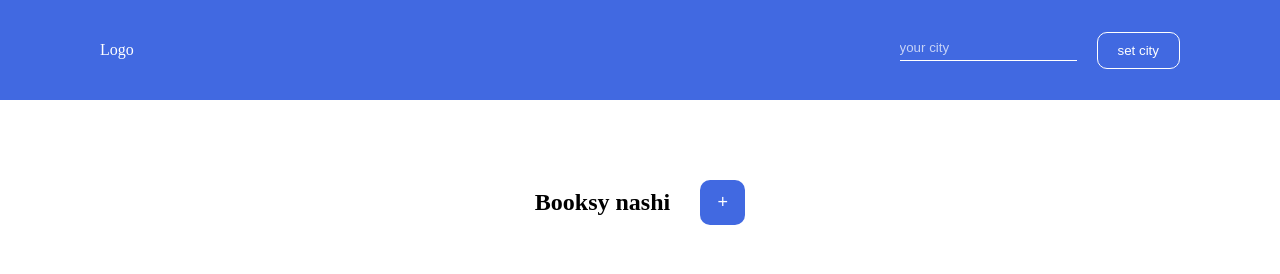
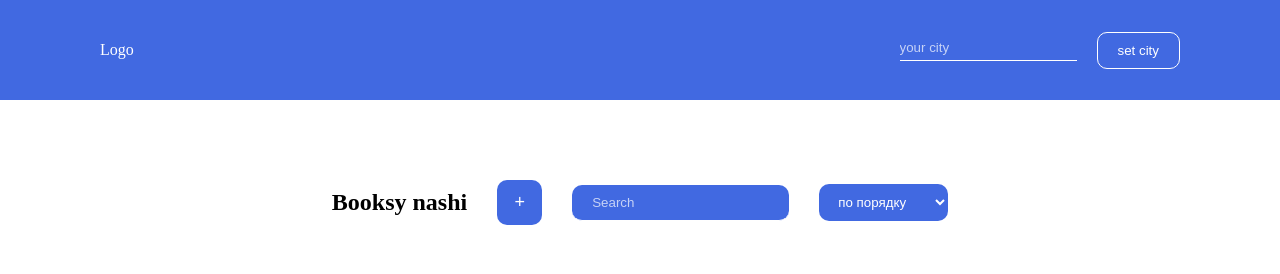
Before and after one commit to NzrSdv/reacthw2, a Next.js app: page / in a window 1280 px wide. Shown: the top 274 px of the page. Built offline with nearby package versions, Linux system fonts and the light colour scheme.

Commit message:
dz 5 sdelano (check)

```diff
--- a/src/app/page.js
+++ b/src/app/page.js
@@ -1,8 +1,10 @@
 "use client";
-import React, { useState } from "react";
+import React, {  useState } from "react";
 import Main from "@/components/main/Main";
 import Header from "../components/header/Header";
 import Footer from "@/components/footer/Footer";
+
+import { useSearch } from "@/hooks/useSearch";
 export default function Home() {
   const [city, setCity] = useState("");
   const [books, setBooks] = useState([
@@ -12,11 +14,9 @@
       book_review: "first_a",
       book_image:
         "https://images.pexels.com/photos/1029141/pexels-photo-1029141.jpeg",
-      book_moreInfo: {
       printing_company: "Эксклюзивная классика 1",
       printing_year: 2000,
       pricing: "20$",
-      },
     },
     {
       id: 2,
@@ -24,11 +24,9 @@
       book_review: "second_b",
       book_image:
         "https://images.pexels.com/photos/1029141/pexels-photo-1029141.jpeg",
-      book_moreInfo: {
       printing_company: "Эксклюзивная классика 2",
       printing_year: 2021,
       pricing: "21$",
-      },
     },
     {
       id: 3,
@@ -36,11 +34,9 @@
       book_review: "third_c",
       book_image:
         "https://images.pexels.com/photos/1029141/pexels-photo-1029141.jpeg",
-      book_moreInfo: {
       printing_company: "Эксклюзивная классика 3",
       printing_year: 2005,
       pricing: "15$",
-      },
     },
     {
       id: 4,
@@ -48,22 +44,23 @@
       book_review: "fourth_d",
       book_image:
         "https://images.pexels.com/photos/1029141/pexels-photo-1029141.jpeg",
-      book_moreInfo: {
       printing_company: "Эксклюзивная классика 4 ",
       printing_year: 1990,
       pricing: "10$",
     },
-    },
   ]);
   const [authors, setAuthors] = useState([
     {
-      id:1,
+      id: 1,
       author_name: "Alexander Duma",
       famous_book: "three musketeers",
       author_photo:
         "https://images.pexels.com/photos/9268697/pexels-photo-9268697.jpeg",
     },
   ]);
+  const [searchBooks, setSearchBooks] = useState("");
+  const [selectBooks, setSelectBooks] = useState("");
+  const searchedAndFilteredBooks = useSearch(searchBooks,selectBooks,books);
 
   function DeleteBook(id) {
     setBooks(
@@ -89,11 +86,15 @@
 
       <Main
         setBooks={setBooks}
-        books={books}
+        books={searchedAndFilteredBooks}
         DeleteBook={DeleteBook}
         setAuthors={setAuthors}
         authors={authors}
         DeleteAuthor={DeleteAuthor}
+        searchBooks={searchBooks}
+        setSearchBooks={setSearchBooks}
+        selectBooks={selectBooks}
+        setSelectBooks={setSelectBooks}
       />
       <Footer />
     </div>
--- a/src/components/main/BookCard/BookCard.js
+++ b/src/components/main/BookCard/BookCard.js
@@ -21,9 +21,9 @@
         {moreState && (
           <div className={styles.Information}>
             <p>{book.book_review}</p>
-            <p>{book.book_moreInfo.printing_company}</p>
-            <p>{book.book_moreInfo.printing_year}</p>
-            <p>{book.book_moreInfo.pricing}</p>
+            <p>{book.printing_company}</p>
+            <p>{book.printing_year}</p>
+            <p>{book.pricing}</p>
           </div>
         )}
        <div className={styles.buttons}>
--- a/src/components/main/BooksList/BooksList.js
+++ b/src/components/main/BooksList/BooksList.js
@@ -2,7 +2,16 @@
 import { useState } from "react";
 import BookCard from "../BookCard/BookCard";
 import styles from "./BooksList.module.css";
-export default function BooksList({ setBooks, books, DeleteBook }) {
+import Select from "@/components/select/Select";
+export default function BooksList({
+  setBooks,
+  books,
+  DeleteBook,
+  searchBooks,
+  setSearchBooks,
+  selectBooks,
+  setSelectBooks,
+}) {
   const [addBook, setAddBook] = useState(false);
   const [bookName, setBookName] = useState("");
   const [bookReview, setBookReview] = useState("");
@@ -11,7 +20,7 @@
   const [bookYear, setBookYear] = useState("");
   const [bookPrice, setBookPrice] = useState("");
 
-  function defaultKa(){
+  function defaultKa() {
     setBookName("");
     setBookReview("");
     setBookImg("");
@@ -33,6 +42,17 @@
             >
               {addBook && "-"} {!addBook && "+"}
             </button>
+            <input
+             className={styles.searchInput}
+              type="text"
+              placeholder="Search"
+              value={searchBooks != undefined || searchBooks != null ? searchBooks : ""}
+              onInput={(e) => {
+                setSearchBooks(e.target.value);
+                console.log(searchBooks);
+              }}
+            />
+            <Select selectBooks={selectBooks} setSelectBooks={setSelectBooks} />
           </div>
           {addBook && (
             <div className={styles.inputs}>
@@ -101,11 +121,9 @@
                       book_name: bookName,
                       book_review: bookReview,
                       book_image: bookImg,
-                      book_moreInfo: {
-                        printing_company: bookCompany,
-                        printing_year: bookYear,
-                        pricing: bookPrice,
-                      },
+                      printing_company: bookCompany,
+                      printing_year: bookYear,
+                      pricing: bookPrice,
                     },
                   ]);
                   defaultKa();
--- a/src/components/main/BooksList/BooksList.module.css
+++ b/src/components/main/BooksList/BooksList.module.css
@@ -48,7 +48,10 @@
 }
 
 
-
+.searchInput{
+  padding:10px 20px;
+  border-radius: 10px;
+}
 .booksFlex{
     width: 100%;
     display: flex;
--- a/src/components/main/Main.js
+++ b/src/components/main/Main.js
@@ -1,13 +1,36 @@
-'use client';
+"use client";
 import AuthorsSection from "./AuthorsSection/AuthorsSection";
 import BooksList from "./BooksList/BooksList";
 import SalesSection from "./SalesSection/SalesSection";
-export default function Main({setBooks,books,DeleteBook,setAuthors,authors,DeleteAuthor}) {
+export default function Main({
+  setBooks,
+  books,
+  DeleteBook,
+  setAuthors,
+  authors,
+  DeleteAuthor,
+  searchBooks,
+  setSearchBooks,
+  selectBooks,
+  setSelectBooks,
+}) {
   return (
     <main className="main">
-      <BooksList setBooks = {setBooks} books={books} DeleteBook={DeleteBook}></BooksList>
-    <SalesSection></SalesSection>
-    <AuthorsSection setAuthors={setAuthors} authors={authors} DeleteAuthor = {DeleteAuthor}></AuthorsSection>
-      </main>
+      <BooksList
+        setBooks={setBooks}
+        books={books}
+        DeleteBook={DeleteBook}
+        searchBooks={searchBooks}
+        setSearchBooks={setSearchBooks}
+        selectBooks={selectBooks}
+        setSelectBooks={setSelectBooks}
+      ></BooksList>
+      <SalesSection></SalesSection>
+      <AuthorsSection
+        setAuthors={setAuthors}
+        authors={authors}
+        DeleteAuthor={DeleteAuthor}
+      ></AuthorsSection>
+    </main>
   );
 }
--- /dev/null
+++ b/src/components/select/Select.js
@@ -0,0 +1,15 @@
+'use client';
+import styles from "./Select.module.css";
+export default function Select({selectBooks,setSelectBooks}) {
+  return (
+    <select value={selectBooks} onChange={(e) => {setSelectBooks(e.target.value)}} className={styles.select}>
+      <option value="id">по порядку</option>
+      <option value="book_name">по названию</option>
+      <option value="book_review"> по обзору</option>
+      <option value="printing_company"> по компании</option>
+      <option value="printing_year"> по году</option>
+      <option value="pricing">по цене</option>
+
+    </select>
+  );
+}
--- /dev/null
+++ b/src/components/select/Select.module.css
@@ -0,0 +1,8 @@
+.select{
+    background-color: royalblue;
+    color:white;
+    border:none;
+    outline:none;
+    padding:10px 15px;
+    border-radius: 10px;
+}
--- /dev/null
+++ b/src/hooks/useSearch.js
@@ -0,0 +1,26 @@
+'use client';
+import { useMemo } from "react";
+
+export const useSearch = (searchBooks, selectBooks, books) => {
+  return useMemo(() => {
+    let newBooks = books;
+    if (selectBooks) {
+      newBooks = newBooks.sort((a, b) => {
+        if(typeof a[selectBooks] === "number"){
+          return a[selectBooks] - b[selectBooks];
+        }
+        else{
+          return a[selectBooks].localeCompare(b[selectBooks]);
+        }
+      });
+    }
+    if (searchBooks.length > 0) {
+      newBooks = books.filter((book) =>
+      book.book_name.toLowerCase().includes(searchBooks.toLowerCase()) ||
+      book.book_review.toLowerCase().includes(searchBooks.toLowerCase()) ||
+      book.printing_company.toLowerCase().includes(searchBooks.toLowerCase())
+      )
+    }
+    return newBooks;
+  }, [searchBooks, selectBooks, books]);
+};
```
Lines whose indentation alone changed are shown as unchanged.
